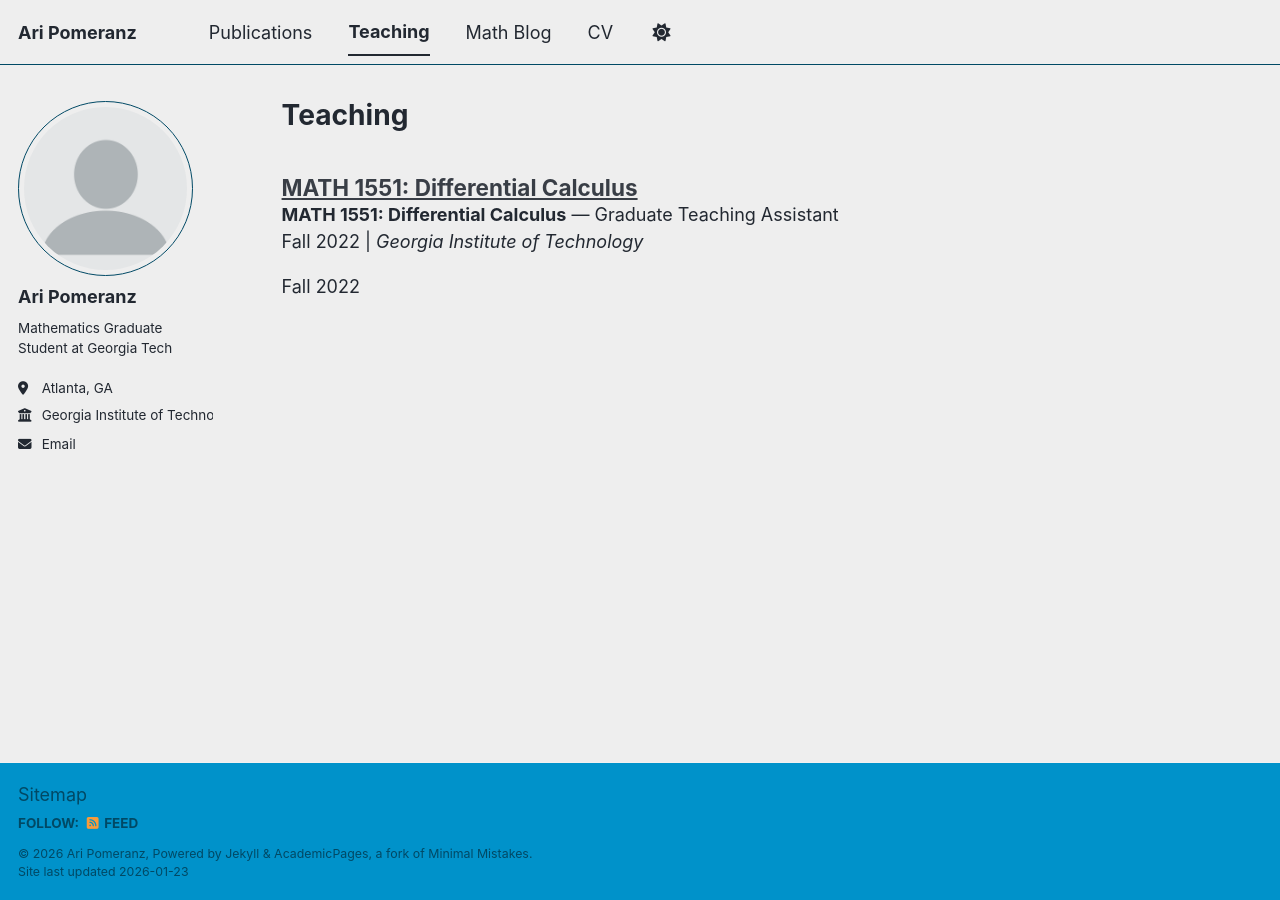
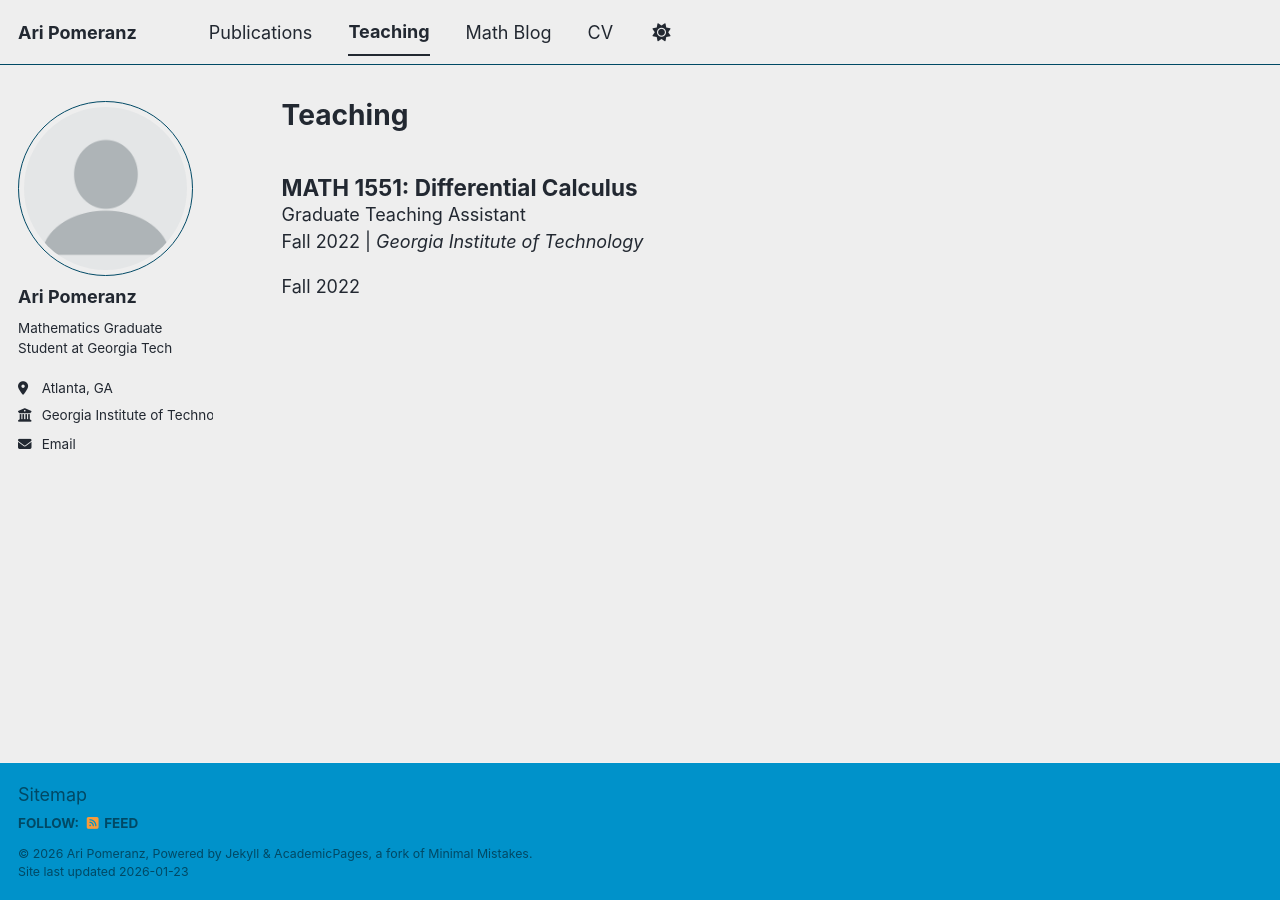
Before and after one commit to aripomeranz/aripomeranz, a Jekyll site: the page built from _pages/teaching.html, in a window 1280 px wide. Built offline with Jekyll 4.4.1, drawn with Linux system fonts in a browser that asks for light colours; a script bundle is joined from its source files by our own code; library files that are not in the unit come from our copies.

Commit message:
Update archive-single.html

```diff
--- a/_includes/archive-single.html
+++ b/_includes/archive-single.html
@@ -27,7 +27,9 @@
     {% endif %}
 
     <h2 class="archive__item-title" itemprop="headline" style="margin-bottom: 0;">
-      {% if post.collection == 'publications' %}
+      {% if post.collection == 'teaching' %}
+        {{ title }}
+      {% elsif post.collection == 'publications' %}
         <a href="{{ post.paperurl }}">{{ title }}</a>
       {% elsif post.link %}
         <a href="{{ post.link }}">{{ title }}</a> <a href="{{ base_path }}{{ post.url }}" rel="permalink"><i class="fa fa-link" aria-hidden="true" title="permalink"></i><span class="sr-only">Permalink</span></a>
@@ -42,7 +44,7 @@
 
         {% if post.collection == 'teaching' %}
           <p style="margin-top: 0; margin-bottom: 0;">
-            <strong>{{ post.title }}</strong> — {{ post.type }} <br />
+            {{ post.type }} <br />
             {{ post.excerpt }} | <i>{{ post.venue }}</i>
           </p>
         {% elsif post.collection == 'publications' %}
```
